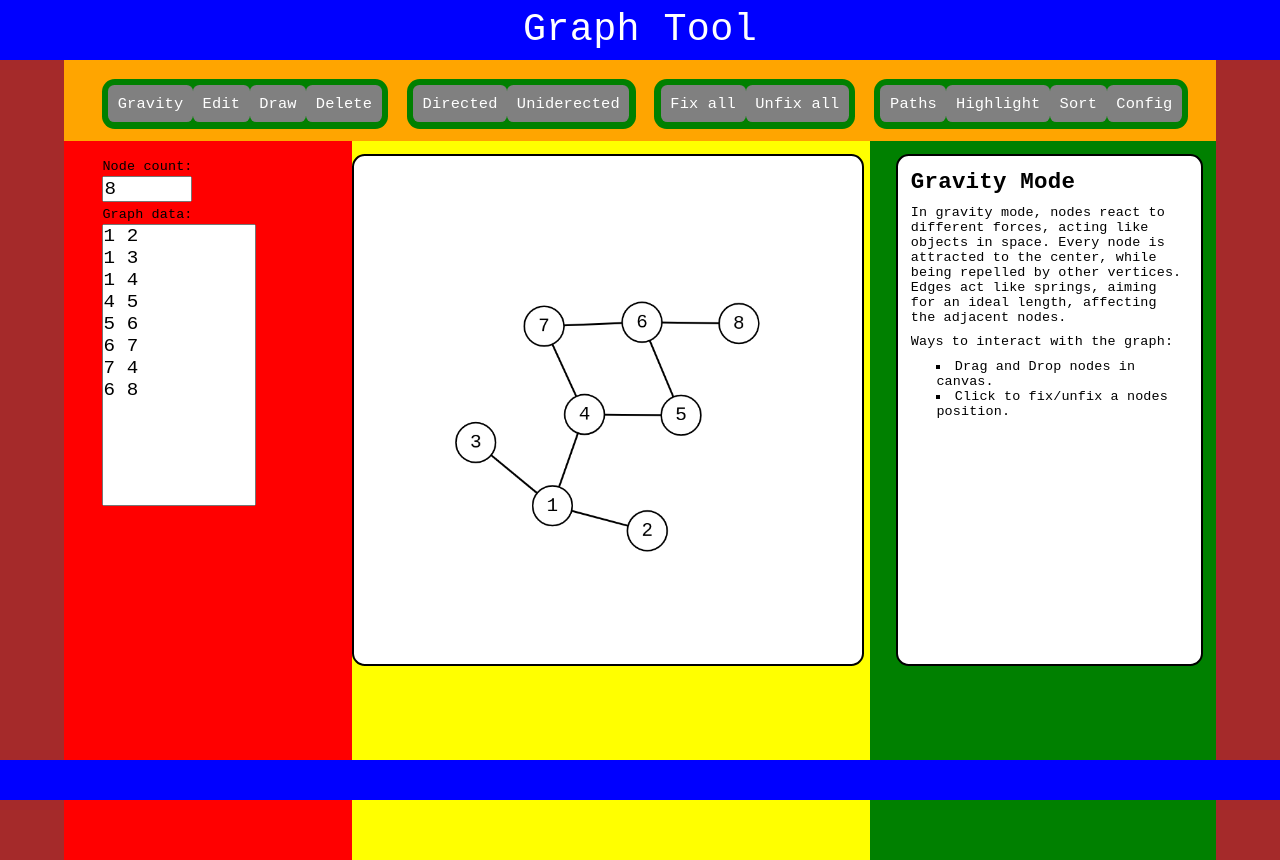
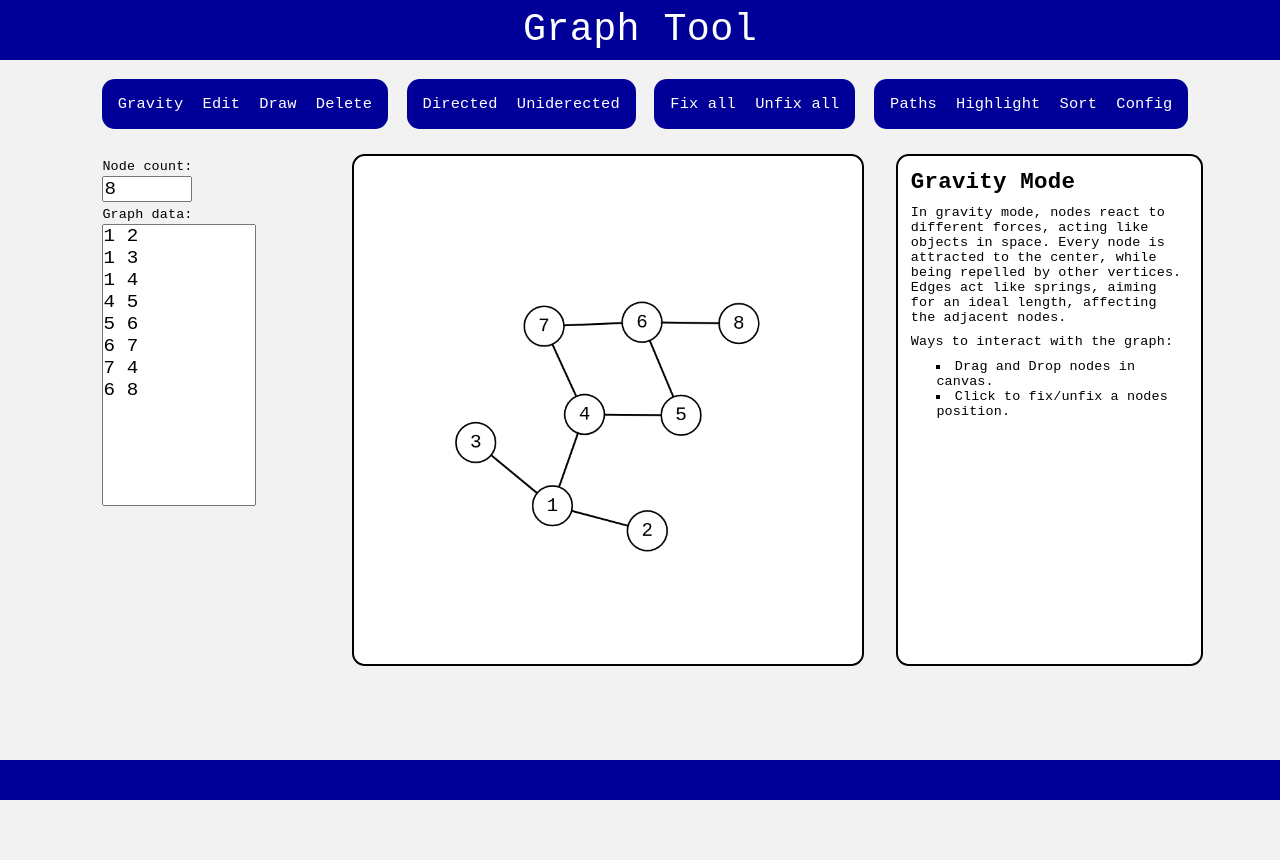
Before and after one commit to shantihhill/GraphTool, a plain HTML site: page index.html in a window 1280 px wide. Drawn offline with Linux system fonts and the light colour scheme.

Commit message:
third add

```diff
--- a/style.css
+++ b/style.css
@@ -12,14 +12,14 @@ body {
 	background-color: grey;
 }
 header {
-	background-color: blue;
+	background-color: #000099;
 	width: 100%;
 	padding: 1vh;
 }
 footer {
 	position: fixed;
 	bottom: 0px;
-	background-color: blue;
+	background-color: #000099;
 	width: 100%;
 	height: 5vh;
 }
@@ -31,12 +31,12 @@ ul {
 	margin-left: 2vw;
 }
 .mainBody {
-	background-color: brown;
+	background-color: #f2f2f2;
 	width: 100%;
 	height: 100vh;
 }
 .centerBody {
-	background-color: purple;
+	background-color: #f2f2f2;
 	position: absolute;
 	left: 5%;
 	width: 90%;
@@ -45,7 +45,7 @@ ul {
 .makeGraph {
 	display: block;
 	float: left;
-	background-color: red;
+	background-color: #f2f2f2;
 	width: 25%;
 	height: 100vh;
 	padding: 1vw;
@@ -54,7 +54,7 @@ ul {
 }
 .viewGraph {
 	float: left;
-	background-color: yellow;
+	background-color: #f2f2f2;
 	position: relative;
 	width: 45%;
 	height: 100vh;
@@ -62,7 +62,7 @@ ul {
 }
 .pathGraph {
 	float: left;
-	background-color: green;
+	background-color: #f2f2f2;
 	width: 30%;
 	height: 100vh;
 }
@@ -73,7 +73,7 @@ ul {
 	margin: 1.45vw;
 	margin-right: 0vw;
 	margin-bottom: 0;
-	background-color: green;
+	background-color: #000099;
 	padding: 0.5vw;
 	border-radius: 1vw;
 	border: 0;
@@ -85,7 +85,7 @@ ul {
 	margin: 0.8vw;
 	margin-right: 0vw;
 	margin-bottom: 0;
-	background-color: green;
+	background-color: #000099;
 	padding: 0.3vw;
 	border-radius: 1vw;
 	border: 0;
@@ -100,7 +100,7 @@ ul {
 	margin: 0.8vw;
 	margin-right: 0vw;
 	margin-bottom: 0;
-	background-color: green;
+	background-color: #000099;
 	padding: 0.3vw;
 	border-radius: 1vw;
 	border: 0;
@@ -108,7 +108,7 @@ ul {
 	text-align: center;
 }
 .buttonPlayer {
-	background-color: grey;
+	background-color: #000099;
 	font-size: 1vw;
 	color: white;
 	padding: 0.75vw;
@@ -120,7 +120,7 @@ ul {
 	outline: 0;
 }
 .buttonComm {
-	background-color: grey;
+	background-color: #000099;
 	font-size: 1.20vw;
 	color: white;
 	padding: 0.75vw;
@@ -132,7 +132,7 @@ ul {
 	outline: 0;
 }
 .buttonInfo {
-	background-color: grey;
+	background-color: #000099;
 	font-size: 1.05vw;
 	color: white;
 	padding: 0.50vw;
@@ -148,7 +148,7 @@ button:hover {
 	color: white;
 }
 .commands {
-	background-color: orange;
+	background-color: #f2f2f2;
 	height: auto;
 	padding-bottom: 1vw;
 	padding-left: 1.5vw;
```
Also changed, not shown: 2 other files.
